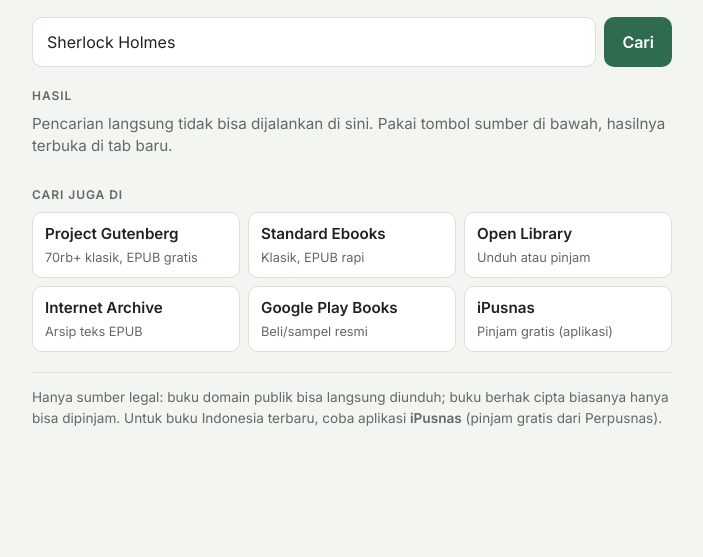
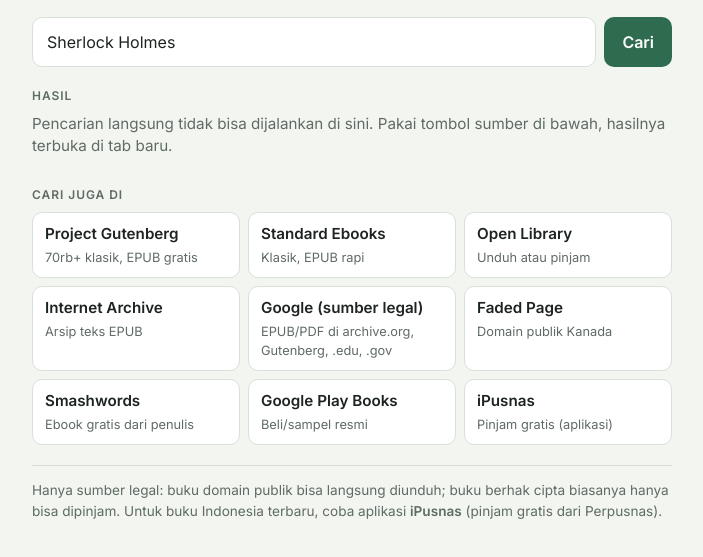
Before and after one commit to rzk-labs/rak-epub, a plain HTML site: page index.html in a window 1280 px wide. Shown: the part 91-648 px from the top of the page, without its empty margins (288-991 px from the left). Drawn offline with Linux system fonts and the light colour scheme; no server answers.

Commit message:
Tambah sumber legal: Google (site: terbatas), Faded Page, Smashwords
Co-Authored-By: Claude Sonnet 5.5 <noreply@anthropic.com>

```diff
--- a/index.html
+++ b/index.html
@@ -84,6 +84,9 @@ const SOURCES=[
   {n:"Standard Ebooks",d:"Klasik, EPUB rapi",u:q=>`https://standardebooks.org/ebooks?query=${enc(q)}`},
   {n:"Open Library",d:"Unduh atau pinjam",u:q=>`https://openlibrary.org/search?q=${enc(q)}&has_fulltext=true`},
   {n:"Internet Archive",d:"Arsip teks EPUB",u:q=>`https://archive.org/search?query=${enc(q)}&and%5B%5D=mediatype%3A%22texts%22`},
+  {n:"Google (sumber legal)",d:"EPUB/PDF di archive.org, Gutenberg, .edu, .gov",u:q=>`https://www.google.com/search?q=${enc(q+" filetype:epub OR filetype:pdf (site:archive.org OR site:gutenberg.org OR site:standardebooks.org OR site:.edu OR site:.gov)")}`},
+  {n:"Faded Page",d:"Domain publik Kanada",u:q=>`https://www.fadedpage.com/csearch.php?title=${enc(q)}`},
+  {n:"Smashwords",d:"Ebook gratis dari penulis",u:q=>`https://www.smashwords.com/books/search?query=${enc(q)}&price=free`},
   {n:"Google Play Books",d:"Beli/sampel resmi",u:q=>`https://play.google.com/store/search?q=${enc(q)}&c=books`},
   {n:"iPusnas",d:"Pinjam gratis (aplikasi)",u:()=>`https://ipusnas.id/`}
 ];
```
